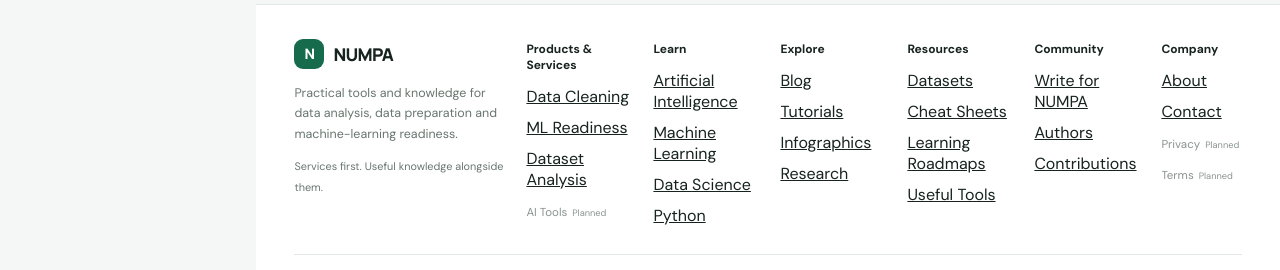
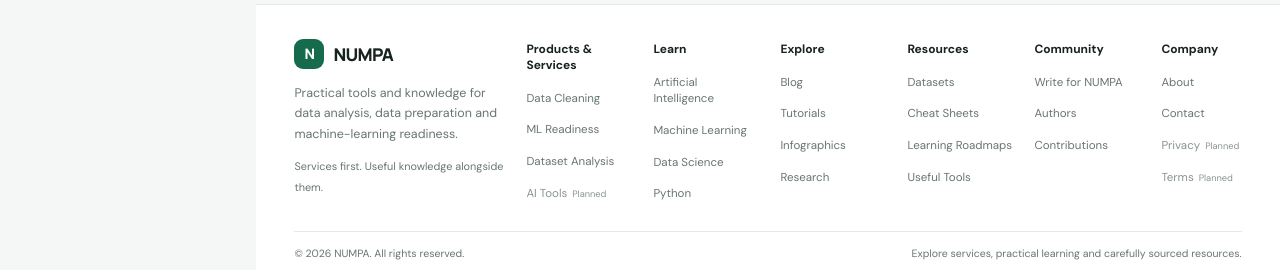
Before and after one commit to chandravadiyaDeep/Nump-, a Next.js app in the folder apps/web/: page / in a window 1280 px wide. Shown: the part 989-1259 px from the top of the page. Built offline with nearby package versions, Linux system fonts and the light colour scheme; no server answers.

Commit message:
style: align footer links with discovery design

```diff
--- a/apps/web/app/globals.css
+++ b/apps/web/app/globals.css
@@ -663,9 +663,9 @@ tr:last-child td { border-bottom: 0; }
 .numpa-footer-group h2 { margin: 2px 0 13px; color: var(--ws-text); font-size: .75rem; font-weight: 800; }
 .numpa-footer-group ul { display: grid; gap: 10px; margin: 0; padding: 0; list-style: none; }
 .numpa-footer-group li { min-width: 0; }
-.numpa-footer-group button, .numpa-footer-planned { display: inline-flex; align-items: baseline; gap: 5px; padding: 0; border: 0; color: var(--ws-muted); background: transparent; font: inherit; font-size: .72rem; line-height: 1.45; text-align: left; }
-.numpa-footer-group button { cursor: pointer; }
-.numpa-footer-group button:hover { color: var(--ws-primary); text-decoration: underline; text-underline-offset: 3px; }
+.numpa-footer-group button, .numpa-footer-group a, .numpa-footer-planned { display: inline-flex; align-items: baseline; gap: 5px; padding: 0; border: 0; color: var(--ws-muted); background: transparent; font: inherit; font-size: .72rem; line-height: 1.45; text-align: left; }
+.numpa-footer-group button, .numpa-footer-group a { cursor: pointer; text-decoration: none; }
+.numpa-footer-group button:hover, .numpa-footer-group a:hover { color: var(--ws-primary); text-decoration: underline; text-underline-offset: 3px; }
 .numpa-footer-planned { opacity: .78; }
 .numpa-footer-status { color: var(--ws-muted); font-size: .58rem; white-space: nowrap; }
 .numpa-footer-bottom { display: flex; justify-content: space-between; gap: 18px; max-width: 1500px; margin: 28px auto 0; border-top: 1px solid var(--ws-line); padding-top: 14px; }
```
